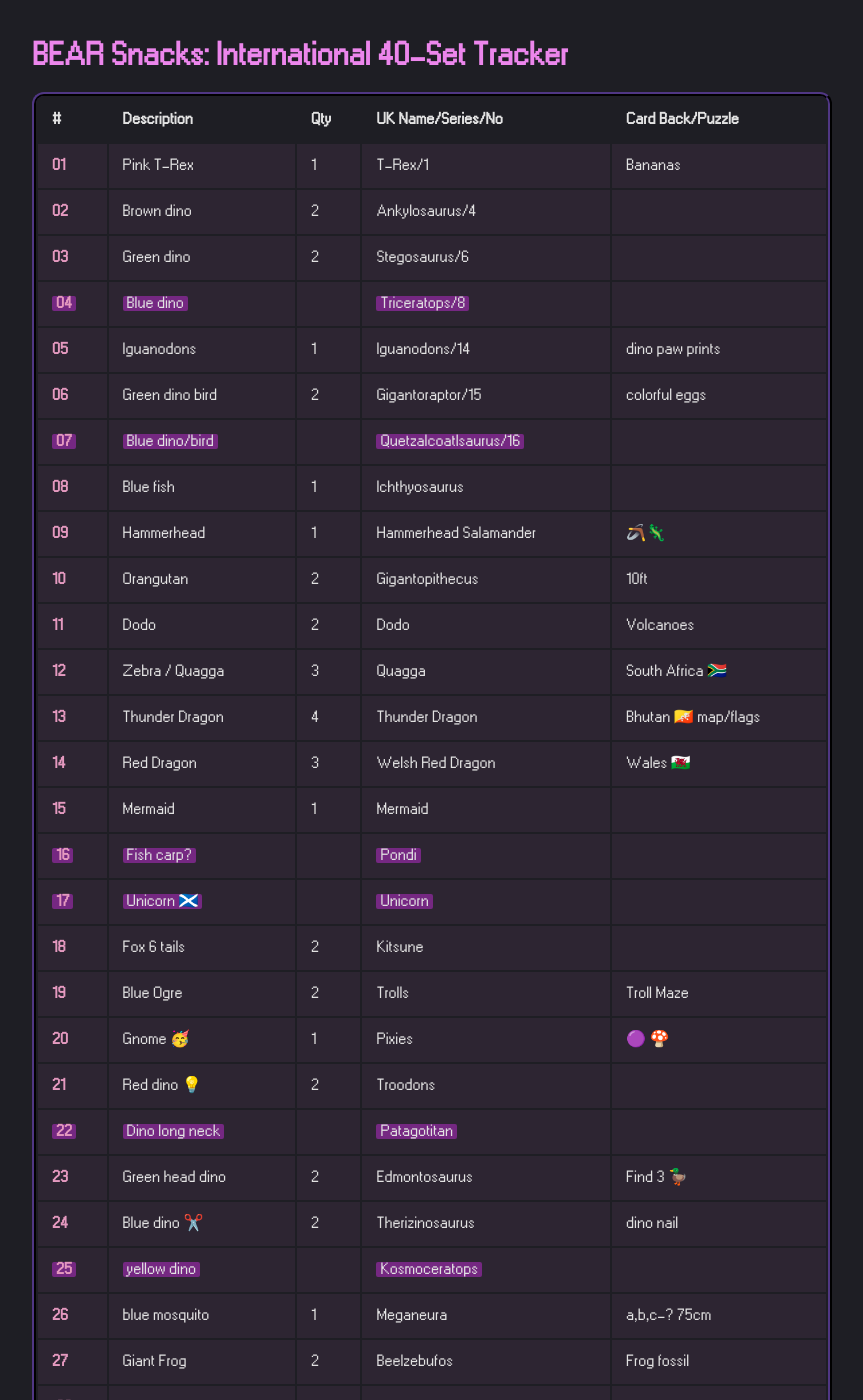
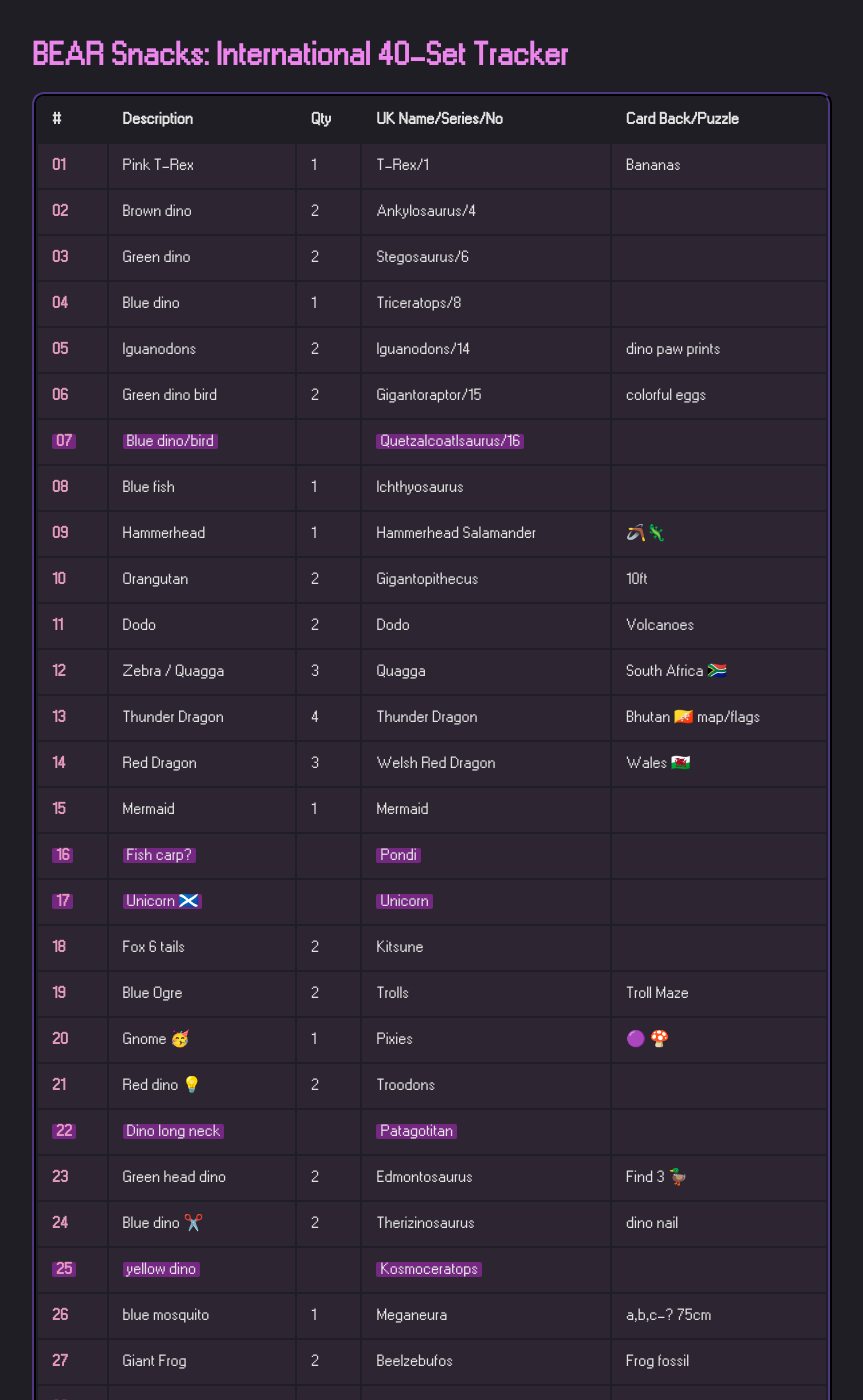
Before and after one commit to juliacb/SharedNotes, a Jekyll site: the page built from notes/bear-snacks-cards.md, in a window 1280 px wide and 1400 px high. Shown: the whole window, without its empty margins (208-1071 px from the left). Built offline with Jekyll 4.4.1, drawn with Linux system fonts in a browser that asks for light colours.

Commit message:
Publish note BEAR Snacks Cards

```diff
--- a/notes/bear-snacks-cards.md
+++ b/notes/bear-snacks-cards.md
@@ -9,8 +9,8 @@ title: "BEAR Snacks Cards"
 | **01**     | Pink T-Rex                 | 1   | T-Rex/1                   | Bananas               |
 | **02**     | Brown dino                 | 2   | Ankylosaurus/4            |                       |
 | **03**     | Green dino                 | 2   | Stegosaurus/6             |                       |
-| ==**04**== | ==Blue dino==              |     | ==Triceratops/8==         |                       |
-| **05**     | Iguanodons                 | 1   | Iguanodons/14             | dino paw prints       |
+| **04**     | Blue dino                  | 1   | Triceratops/8             |                       |
+| **05**     | Iguanodons                 | 2   | Iguanodons/14             | dino paw prints       |
 | **06**     | Green dino bird            | 2   | Gigantoraptor/15          | colorful eggs         |
 | ==**07**== | ==Blue dino/bird==         |     | ==Quetzalcoatlsaurus/16== |                       |
 | **08**     | Blue fish                  | 1   | Ichthyosaurus             |                       |
```
Also changed, not shown: other parts of notes/bear-snacks-cards.md (+2 -2 lines).
